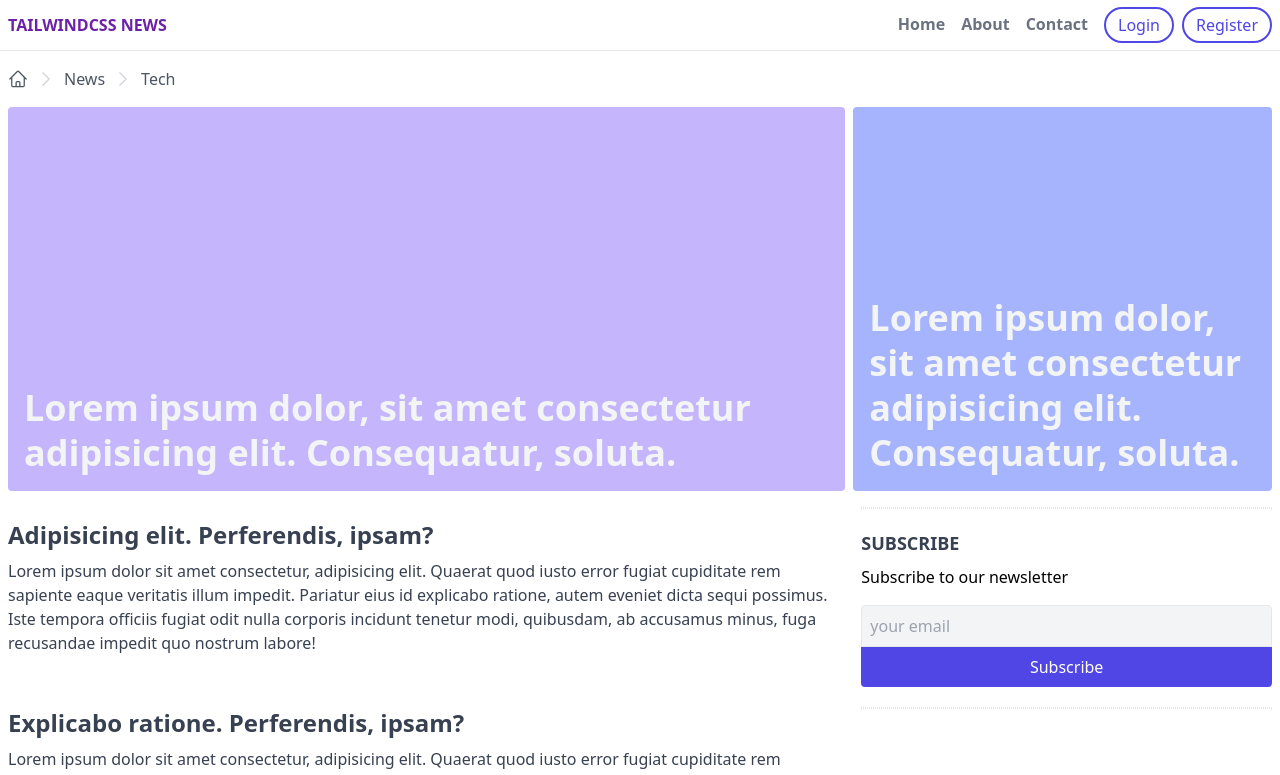
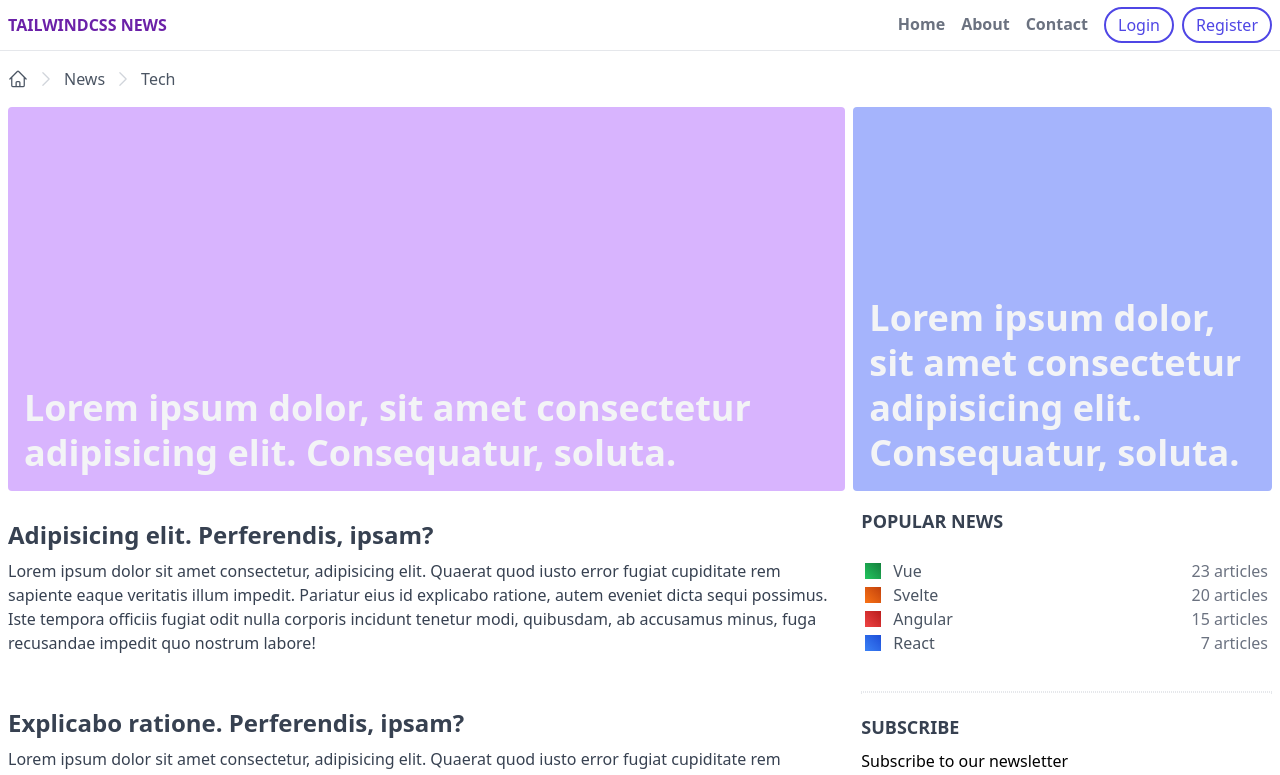
Before and after one commit to Hem1x/tailwindcss-news, a React (Create React App) app: page / in a window 1280 px wide. Shown: the top 775 px of the page. Built offline with nearby package versions, Linux system fonts and the light colour scheme.

Commit message:
Made a gradient

```diff
--- a/src/App.jsx
+++ b/src/App.jsx
@@ -44,7 +44,7 @@ const App = () => {
 
       {/* Banners */}
       <section className='px-2 flex space-x-2'>
-        <a className='w-2/3 bg-violet-300 h-96 mb-4 relative rounded inline-block overflow-hidden' href="">
+        <a className='w-2/3 bg-gradient-to-tr bg-purple-300 h-96 mb-4 relative rounded inline-block overflow-hidden' href="">
           <div className='p-4 absolute bottom-0 left-0 z-20'>
             <h2 className='text-4xl font-semibold text-gray-100 leading-tight'>
               Lorem ipsum dolor, sit amet consectetur adipisicing elit. Consequatur, soluta.
@@ -108,6 +108,35 @@ const App = () => {
         </div>
 
         <div className='w-1/3 px-2'>
+          {/* topic */}
+          <div className='mb-5'>
+            <h5 className='font-bold text-lg uppercase text-gray-700 mb-2'>Popular news</h5>
+            <ul>
+              <li className='px-1 py-4 border-white hover:border-gray-200'>
+                <a href="#" className='flex items-center text-gray-600'>
+                  <span className='inline-block w-4 h-4 mr-3 bg-gradient-to-tr from-green-500 to-green-700'></span>
+                  Vue
+                  <span className='text-gray-500 ml-auto'>23 articles</span>
+                </a>
+                <a href="#" className='flex items-center text-gray-600'>
+                  <span className='inline-block w-4 h-4 mr-3 bg-gradient-to-tr from-orange-500 to-orange-700'></span>
+                  Svelte
+                  <span className='text-gray-500 ml-auto'>20 articles</span>
+                </a>
+                <a href="#" className='flex items-center text-gray-600'>
+                  <span className='inline-block w-4 h-4 mr-3 bg-gradient-to-tr from-red-500 to-red-700'></span>
+                  Angular
+                  <span className='text-gray-500 ml-auto'>15 articles</span>
+                </a>
+                <a href="#" className='flex items-center text-gray-600'>
+                  <span className='inline-block w-4 h-4 mr-3 bg-gradient-to-tr from-blue-500 to-blue-700'></span>
+                  React
+                  <span className='text-gray-500 ml-auto'>7 articles</span>
+                </a>
+              </li>
+            </ul>
+          </div>
+
           {/* divider */}
           <div className="border border-dotted"></div>
 
```
